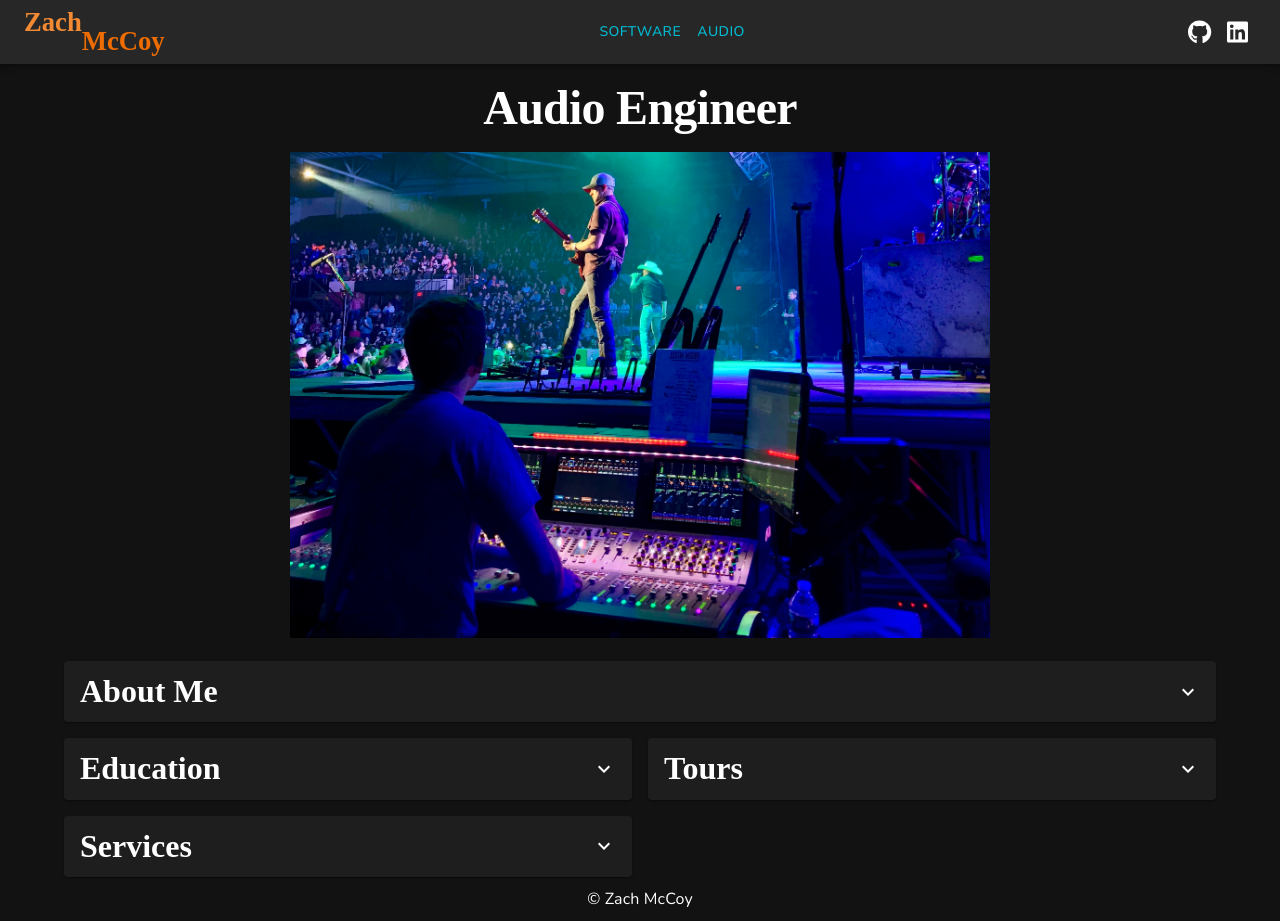
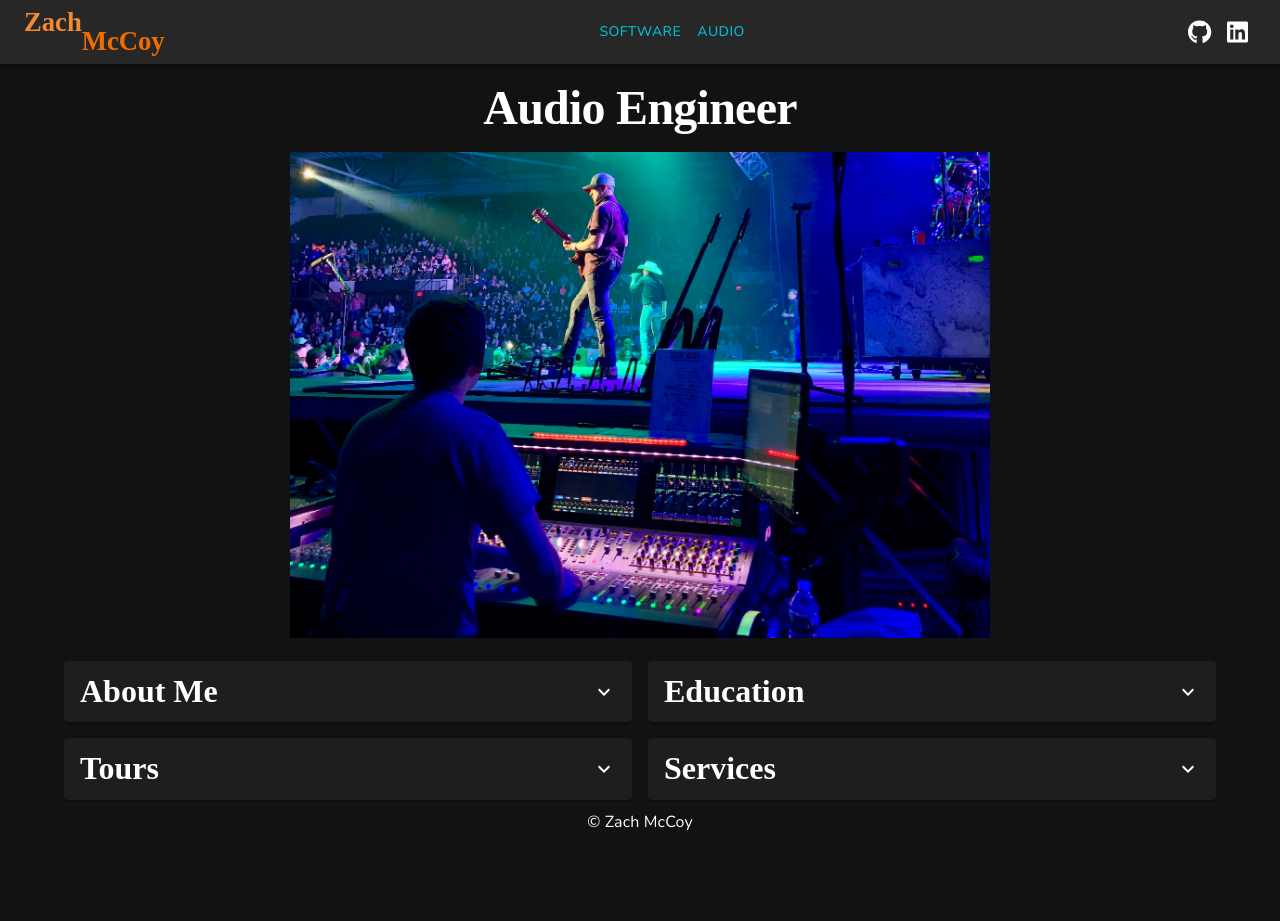
Before and after one commit to zrm20/zm-portfolio, a React (Create React App) app: page /audio in a window 1280 px wide. After the commit the page ends 844 px from the top, so only its background shows below. Built offline with nearby package versions, Linux system fonts and the light colour scheme; a web font is replaced by a local one.

Commit message:
section refactor

```diff
--- /dev/null
+++ b/src/components/atoms/Section.js
@@ -0,0 +1,20 @@
+import React from 'react';
+import { Grid, Accordion, AccordionSummary, AccordionDetails, Typography } from '@mui/material';
+import ExpandMoreIcon from '@mui/icons-material/ExpandMore';
+
+export default function Section({ section, sectionParam, handleChangeSection }) {
+  return (
+    <Grid item xs={12} md={section.name === sectionParam ? 12 : 6} >
+      <Accordion expanded={section.name === sectionParam} onClick={() => handleChangeSection(section.name)} >
+        <AccordionSummary
+          expandIcon={<ExpandMoreIcon />}
+        >
+          <Typography variant='h3'>{section.label}</Typography>
+        </AccordionSummary>
+        <AccordionDetails>
+          { section.component() }
+        </AccordionDetails>
+      </Accordion>
+    </Grid>
+  )
+};
--- a/src/components/audio/AudioHome.js
+++ b/src/components/audio/AudioHome.js
@@ -1,15 +1,49 @@
 import React, { useEffect } from 'react';
-import { Container, Typography, Grid, Accordion, AccordionSummary, AccordionDetails } from '@mui/material';
+import { Container, Typography, Grid } from '@mui/material';
 import audio3 from '../../assets/images/audio3.JPG';
-import ExpandMoreIcon from '@mui/icons-material/ExpandMore';
 import Bio from '../atoms/Bio';
 import audioBio from '../../assets/data/audioBio';
 import Education from '../atoms/Education';
 import AudioTours from './AudioTours';
 import AudioServices from './AudioServices';
+import { useSearchParams } from 'react-router-dom';
+import Section from '../atoms/Section';
+
+const sectionList = [
+  {
+    name: 'about',
+    label: 'About Me',
+    component: () => <Bio text={audioBio} />
+  },
+  {
+    name: 'education',
+    label: 'Education',
+    component: () => <Education />
+  },
+  {
+    name: 'tours',
+    label: 'Tours',
+    component: () => <AudioTours />
+  },
+  {
+    name: 'services',
+    label: 'Services',
+    component: () => <AudioServices />
+  },
+];
 
 export default function AudioHome() {
+  const [searchParams, setSearchParams] = useSearchParams();
   useEffect(() => {document.title = 'ZM Audio'}, []);
+  const sectionParam = searchParams.get('section');
+
+  function handleChangeSection(sectionName) {
+    if(sectionName===sectionParam) {
+      setSearchParams('');
+    } else {
+      setSearchParams({section: sectionName})
+    };
+  };
 
   return (
     <Container align='center'>
@@ -28,57 +62,15 @@ export default function AudioHome() {
           />
         </Grid>
 
-        <Grid item xs={12}>
-          <Accordion>
-            <AccordionSummary
-              expandIcon={<ExpandMoreIcon />}
-            >
-              <Typography variant='h3'>About Me</Typography>
-            </AccordionSummary>
-            <AccordionDetails>
-              <Bio text={audioBio} />
-            </AccordionDetails>
-          </Accordion>
-        </Grid>
-
-        <Grid item xs={12} md={6}>
-          <Accordion>
-            <AccordionSummary
-              expandIcon={<ExpandMoreIcon />}
-            >
-              <Typography variant='h3'>Education</Typography>
-            </AccordionSummary>
-            <AccordionDetails>
-              <Education />
-            </AccordionDetails>
-          </Accordion>
-        </Grid>
-
-        <Grid item xs={12} md={6}>
-          <Accordion>
-            <AccordionSummary
-              expandIcon={<ExpandMoreIcon />}
-            >
-              <Typography variant='h3'>Tours</Typography>
-            </AccordionSummary>
-            <AccordionDetails>
-              <AudioTours />
-            </AccordionDetails>
-          </Accordion>
-        </Grid>
-
-        <Grid item xs={12} md={6}>
-          <Accordion>
-            <AccordionSummary
-              expandIcon={<ExpandMoreIcon />}
-            >
-              <Typography variant='h3'>Services</Typography>
-            </AccordionSummary>
-            <AccordionDetails>
-              <AudioServices />
-            </AccordionDetails>
-          </Accordion>
-        </Grid>
+        {
+          sectionList.map(section => (
+            <Section
+              section={section}
+              sectionParam={sectionParam}
+              handleChangeSection={handleChangeSection}
+            />
+          ))
+        }
       </Grid>
     </Container>
   )
--- a/src/components/dev/DevHome.js
+++ b/src/components/dev/DevHome.js
@@ -1,6 +1,5 @@
 import React, { useEffect } from 'react';
-import { Typography, Grid, Container, Accordion, AccordionDetails, AccordionSummary } from '@mui/material';
-import ExpandMoreIcon from '@mui/icons-material/ExpandMore';
+import { Typography, Grid, Container } from '@mui/material';
 import devBio from '../../assets/data/devBio';
 import Education from '../atoms/Education';
 import TechStack from './TechStack';
@@ -8,20 +7,48 @@ import DevExperience from './DevExperience';
 import DevProjects from './DevProjects';
 import Bio from '../atoms/Bio';
 import { useSearchParams } from 'react-router-dom';
+import Section from '../atoms/Section';
+
+const sectionList = [
+  {
+    name: 'about',
+    label: 'About Me',
+    component: () => <Bio text={devBio} />
+  },
+  {
+    name: 'education',
+    label: 'Education',
+    component: () => <Education />
+  },
+  {
+    name: 'experience',
+    label: 'Experience',
+    component: () => <DevExperience />
+  },
+  {
+    name: 'projects',
+    label: 'Projects',
+    component: () => <DevProjects />
+  },
+  {
+    name: 'stack',
+    label: 'Tech Stack',
+    component: () => <TechStack />
+  }
+];
 
 export default function DevHome() {
   const [searchParams, setSearchParams] = useSearchParams();
   useEffect(() => { document.title = 'ZM Software' }, []);
-  const section = searchParams.get('section');
+  const sectionParam = searchParams.get('section');
 
   function handleChangeSection(sectionName) {
-    if(sectionName===section) {
+    if (sectionName === sectionParam) {
       setSearchParams('');
     } else {
-      setSearchParams({section: sectionName})
+      setSearchParams({ section: sectionName })
     };
   };
-
 
   return (
     <Container align='center'>
@@ -40,72 +67,16 @@ export default function DevHome() {
           />
         </Grid>
 
-        <Grid item xs={12}>
-          <Accordion expanded={section === 'about'} onClick={() => handleChangeSection('about')} >
-            <AccordionSummary
-              expandIcon={<ExpandMoreIcon />}
-            >
-              <Typography variant='h3'>About Me</Typography>
-            </AccordionSummary>
-            <AccordionDetails>
-              <Bio text={devBio} />
-            </AccordionDetails>
-          </Accordion>
-        </Grid>
-
-        <Grid item xs={12} md={section === 'education' ? 12 : 6}>
-          <Accordion expanded={section === 'education'} onClick={() => handleChangeSection('education')}>
-            <AccordionSummary
-              expandIcon={<ExpandMoreIcon />}
-            >
-              <Typography variant='h3'>Education</Typography>
-            </AccordionSummary>
-            <AccordionDetails>
-              <Education />
-            </AccordionDetails>
-          </Accordion>
-        </Grid>
-
-        <Grid item xs={12} md={section === 'experience' ? 12 : 6}>
-          <Accordion expanded={section === 'experience'} onClick={() => handleChangeSection('experience')}>
-            <AccordionSummary
-              expandIcon={<ExpandMoreIcon />}
-            >
-              <Typography variant='h3'>Experience</Typography>
-            </AccordionSummary>
-            <AccordionDetails>
-              <DevExperience />
-            </AccordionDetails>
-          </Accordion>
-        </Grid>
-
-        <Grid item xs={12} md={section === 'projects' ? 12 : 6}>
-          <Accordion expanded={section === 'projects'} onClick={() => handleChangeSection('projects')}>
-            <AccordionSummary
-              expandIcon={<ExpandMoreIcon />}
-            >
-              <Typography variant='h3'>Projects</Typography>
-            </AccordionSummary>
-            <AccordionDetails>
-              <DevProjects />
-            </AccordionDetails>
-          </Accordion>
-        </Grid>
-
-        <Grid item xs={12} md={section === 'stack' ? 12 : 6}>
-          <Accordion expanded={section === 'stack'} onClick={() => handleChangeSection('stack')}>
-            <AccordionSummary
-              expandIcon={<ExpandMoreIcon />}
-            >
-              <Typography variant='h3'>Tech Stack</Typography>
-            </AccordionSummary>
-            <AccordionDetails>
-              <TechStack />
-            </AccordionDetails>
-          </Accordion>
-        </Grid>
-
+        {
+          sectionList.map(section => (
+            <Section
+              section={section}
+              sectionParam={sectionParam}
+              handleChangeSection={handleChangeSection}
+            />
+          ))
+        }
       </Grid>
     </Container>
   )
-}
+};
```
